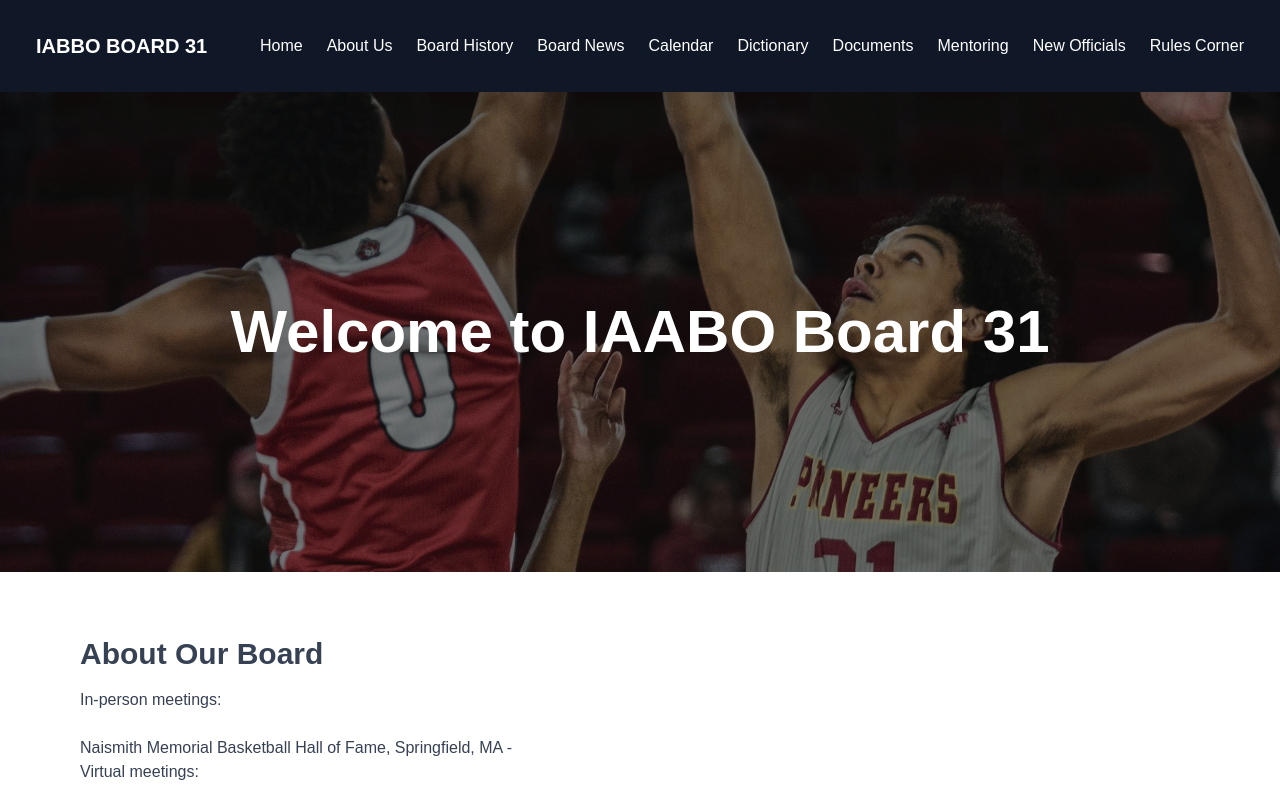
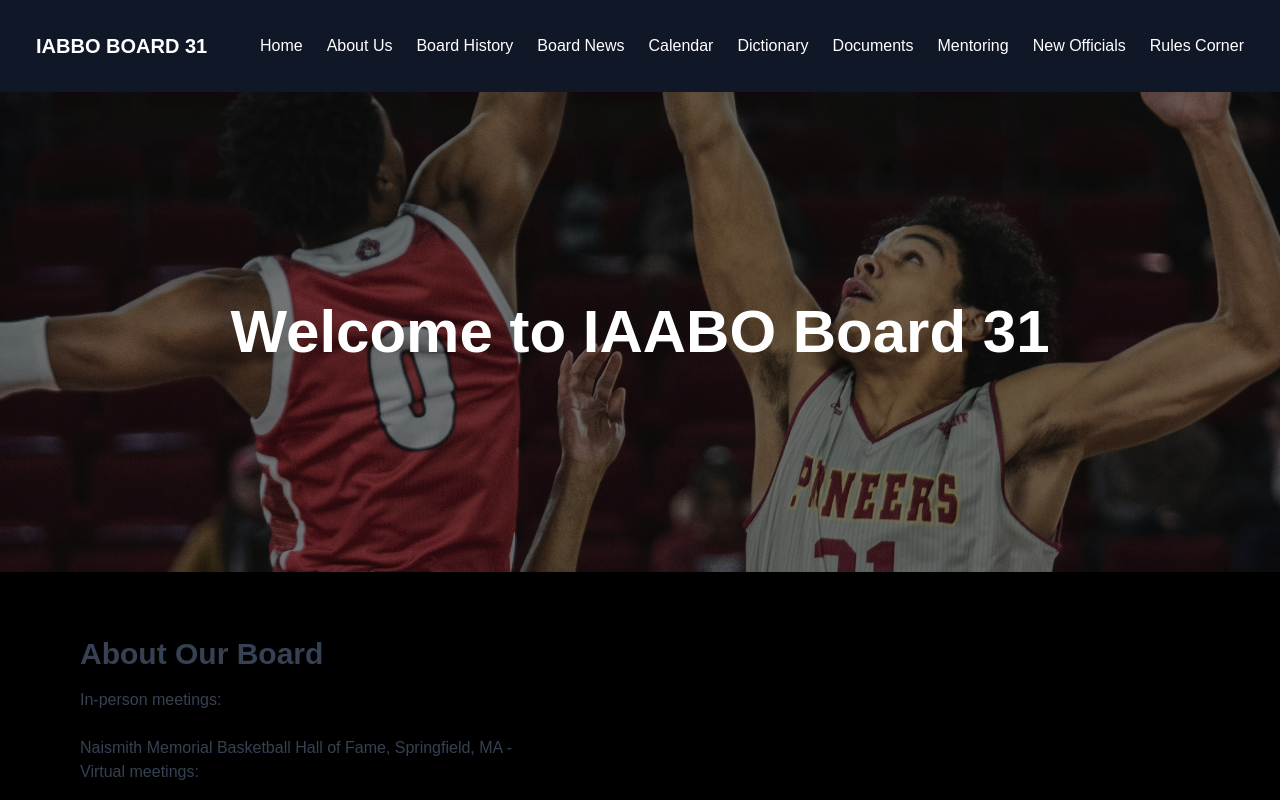
Before and after one commit to SantinoGiordano/IAABO_Board_31, a Next.js app: page / in a window 1280 px wide. Shown: the top 800 px of the page. Built offline with nearby package versions, Linux system fonts and the light colour scheme.

Commit message:
added black bg for style

```diff
--- a/app/layout.tsx
+++ b/app/layout.tsx
@@ -26,10 +26,12 @@ export default function RootLayout({
   return (
     <html lang="en">
       <body
-        className={`${geistSans.variable} ${geistMono.variable} antialiased`}
+        className={` ${geistSans.variable} ${geistMono.variable} antialiased`}
       >
+        <div className="bg-black">
         <Nav/>
         {children}
+        </div>
       </body>
     </html>
   );
```
